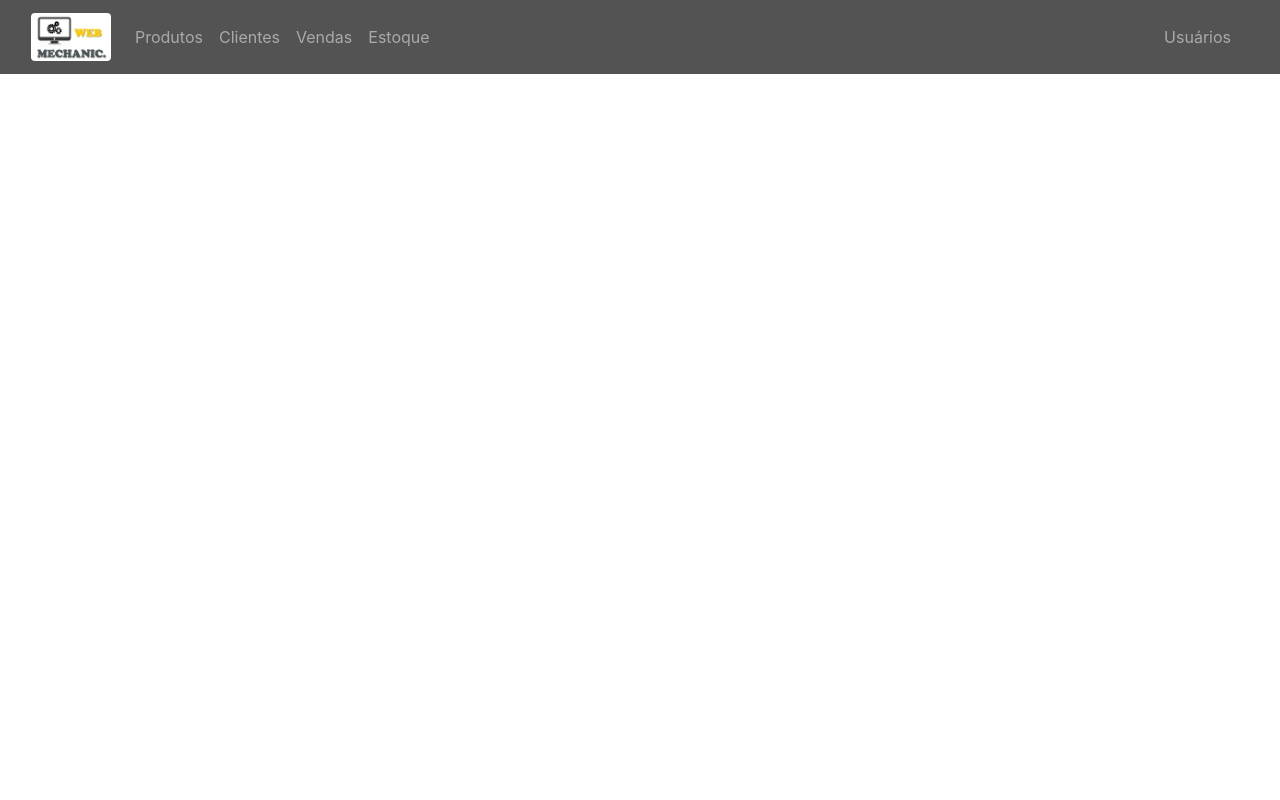
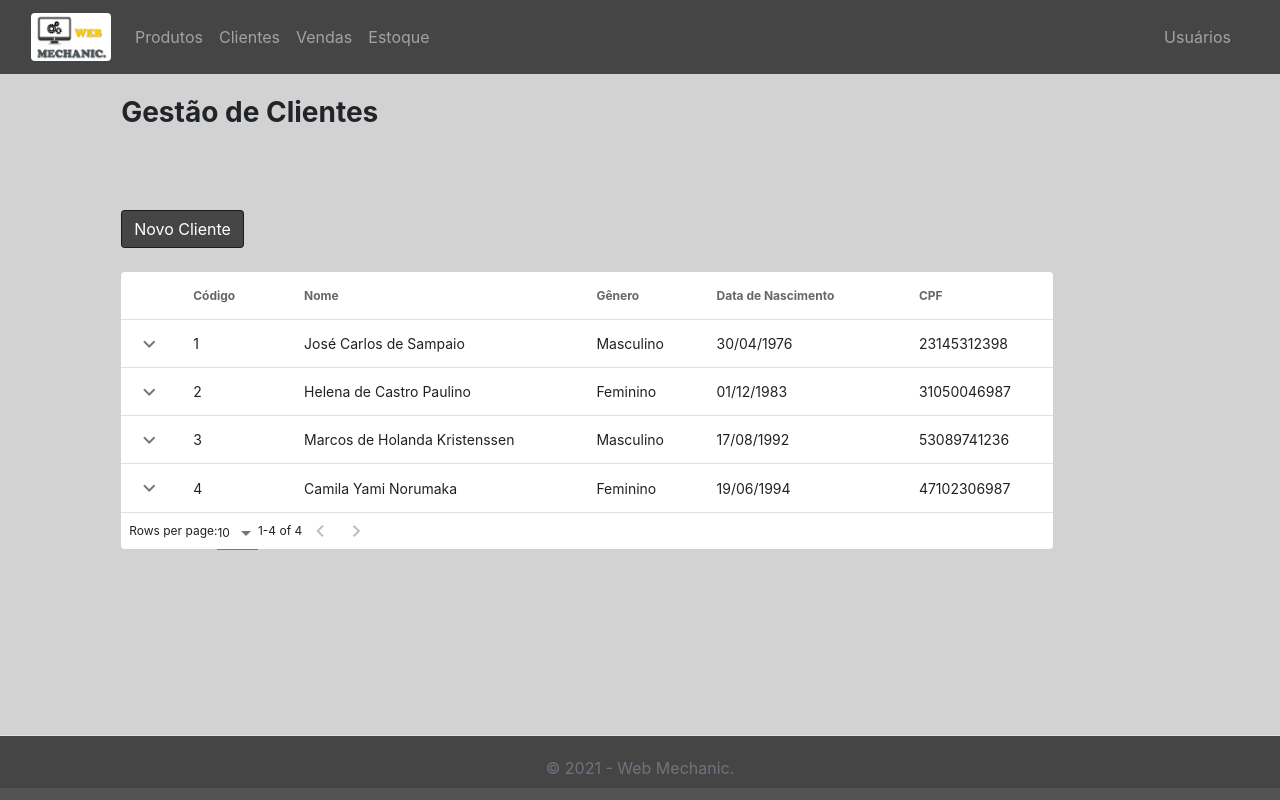
Before and after one commit to AndreDedehkSantos/Web-Mechanic, a Vue app in the folder web_mechanic_app/: page / in a window 1280 px wide. Built offline with nearby package versions, Linux system fonts and the light colour scheme.

Commit message:
Componente Cliente - Front OK

```diff
--- a/web_mechanic_app/public/index.html
+++ b/web_mechanic_app/public/index.html
@@ -1,11 +1,13 @@
 <!DOCTYPE html>
-<html lang="">
+<html lang="en">
   <head>
     <meta charset="utf-8">
     <meta http-equiv="X-UA-Compatible" content="IE=edge">
     <meta name="viewport" content="width=device-width,initial-scale=1.0">
     <link rel="icon" href="<%= BASE_URL %>favicon.ico">
     <title><%= htmlWebpackPlugin.options.title %></title>
+    <link rel="stylesheet" href="https://fonts.googleapis.com/css?family=Roboto:100,300,400,500,700,900">
+    <link rel="stylesheet" href="https://cdn.jsdelivr.net/npm/@mdi/font@latest/css/materialdesignicons.min.css">
   </head>
   <body>
     <noscript>
--- a/web_mechanic_app/src/App.vue
+++ b/web_mechanic_app/src/App.vue
@@ -1,23 +1,41 @@
 <script>
-  import Headerbar from './components/HeaderBar.vue'
+  import Headerbar from "./components/HeaderBar.vue";
+  import Cliente from "./components/Cliente.vue";
 
-  export default {
-  name: 'App',
+export default {
+  name: "App",
   components: {
-    Headerbar
-  }
-}
+    Headerbar,
+    Cliente,
+  },
+};
 </script>
 
 <template>
   <div id="app">
-    <Headerbar/>
+    <Headerbar />
+    <Cliente />
+    <footer class="border-top fixed-bottom text-muted headerBar">
+      <div class="container">
+        <div class="row py-2">
+          <div class="col-12 text-center">
+            &copy; 2021 - Web Mechanic.
+          </div>
+        </div>
+      </div>
+    </footer>
   </div>
 </template>
 
 
 <style>
-  .app-bg{
+  #app {
+    height: 100%;
+    min-height: 788px;
+    margin: 0 auto;
     background-color: rgba(145, 145, 145, 0.411);
   }
+   .headerBar {
+    background-color: rgba(10, 10, 10, 0.699);
+  }
 </style>
--- a/web_mechanic_app/src/components/Cliente.vue
+++ b/web_mechanic_app/src/components/Cliente.vue
@@ -1,26 +1,213 @@
 <script>
-    export default {
-
-    }
+  export default {
+    data() {
+      return {
+        expanded: [],
+        singleExpand: false,
+        clientesHeaders: [
+          { text: "Código", value: "id" },
+          { text: "Nome", value: "nome" },
+          { text: "Gênero", value: "genero" },
+          { text: "Data de Nascimento", value: "dataNasc" },
+          { text: "CPF", value: "cpf" },
+        ],
+        clientes: [
+          {
+            id: 1,
+            nome: "José Carlos de Sampaio",
+            genero: "Masculino",
+            dataNasc: "30/04/1976",
+            cpf: "23145312398",
+            telefone: "11 964123267 (celular)",
+            email: "jcarlossampaio@yahoo.com.br",
+            senha: "admin123",
+            endereco: {
+              logradouro: "Av Ibiras Veles",
+              numero: "42",
+              complemento: null,
+              bairro: "Jardim Amaral",
+              cidade: "Taboão da Serra",
+              estado: "SP",
+              cep: "03213876"
+            }
+          },
+          {
+            id: 2,
+            nome: "Helena de Castro Paulino",
+            genero: "Feminino",
+            dataNasc: "01/12/1983",
+            cpf: "31050046987",
+            telefone: "58 954120369 (celular)",
+            email: "helena.castro83@outlook.com",
+            senha: "helecas76@83",
+            endereco: {
+              logradouro: "Tv João de Paulas",
+              numero: "51",
+              complemento: null,
+              bairro: "Vila Maria",
+              cidade: "Anápolis",
+              estado: "GO",
+              cep: "09651470"
+            }
+          },
+          {
+            id: 3,
+            nome: "Marcos de Holanda Kristenssen",
+            genero: "Masculino",
+            dataNasc: "17/08/1992",
+            cpf: "53089741236",
+            telefone: "21 954123687 (celular)",
+            email: "holanda.k.marcos@gmail.com",
+            senha: "biapaulinho2010-2002",
+            endereco: {
+              logradouro: "Rua Savino Mesquita",
+              numero: "452",
+              complemento: "Bloco: B - Apto: 324",
+              bairro: "Vila Maria",
+              cidade: "Niteroi",
+              estado: "RJ",
+              cep: "25631478"
+            }
+          },
+          {
+            id: 4,
+            nome: "Camila Yami Norumaka",
+            genero: "Feminino",
+            dataNasc: "19/06/1994",
+            cpf: "47102306987",
+            telefone: "31 948752023 (celular)",
+            email: "cahzinha.yami@gmail.com",
+            senha: "yaCahzinha8765@norumaka",
+            endereco: {
+              logradouro: "Av Pimentel",
+              numero: "89",
+              complemento: "Torre: 3 - Apto: 190",
+              bairro: "Vila Maria",
+              cidade: "Joinville",
+              estado: "SC",
+              cep: "47123541"
+            }
+          },
+        ],
+      };
+    },
+  };
 </script>
 
 <template>
-    <div class="container-fluid app-bg">
-        <table calss="table">
-            <thead>
-                <tr>
-                    <th scope="col">Código</th>
-                    <th scope="col">Código</th>
-                    <th scope="col">Código</th>
-                    <th scope="col">Código</th>
-                    <th scope="col">Código</th>
-                    <th scope="col">Código</th>
-                </tr>
-            </thead>
-        </table>
+  <div class="container-fluid">
+    <div class="row" style="margin-top: 10px;">
+      <div class="col-1"></div>
+      <div class="col-9">
+        <h3><b>Gestão de Clientes</b></h3>
+        <br><br>
+      </div>
     </div>
+    <div class="row">
+      <div class="col-1"></div>
+      <div class="col-9">
+        <button class="btn btn-new">Novo Cliente</button>
+      </div>
+    </div>
+    <br>
+    <div class="row" style=" margin-bottom: 20px">
+      <div class="col-1"></div>
+      <div class="col-9">
+        <v-data-table :headers="clientesHeaders" :items="clientes" :single-expand="singleExpand" :expanded.sync="expanded" item-key="id" show-expand class="elevation-1">
+          <template v-slot:expanded-item="{ headers, item }">
+            <td :colspan="headers.length">
+              <div class="row cliente-detalhe" style="margin-top: 5px;">
+                <div class="col-4">
+                  <b>Telefone:</b> {{item.telefone}}
+                </div>
+              </div>
+              <div class="row  cliente-detalhe">
+                <div class="col-4">
+                  <b>E-mail:</b> {{item.email}}
+                </div>
+                <div class="col-4">
+                  <b>Senha: </b> {{item.senha}}
+                </div>
+              </div>
+              <hr>
+              <div class="row  cliente-detalhe">
+                <div class="col-8">
+                  <b>Endereço</b>
+                </div>
+              </div>
+              <div class="row  cliente-detalhe">
+                <div class="col-4">
+                  <b>Logradouro: </b> {{item.endereco.logradouro}}
+                </div>
+                <div class="col-4">
+                  <b>Número: </b> {{item.endereco.numero}}
+                </div>
+              </div>
+              <div v-if="item.endereco.complemento" class="row  cliente-detalhe">
+                <div class="col-8">
+                  <b>Complemento: </b> {{item.endereco.complemento}}
+                </div>
+              </div>
+              <div class="row  cliente-detalhe">
+                <div class="col-4">
+                  <b>Cidade: </b> {{item.endereco.cidade}}
+                </div>
+                <div class="col-4">
+                  <b>UF: </b> {{item.endereco.estado}}
+                </div>
+              </div>
+              <div class="row  cliente-detalhe" style="margin-bottom: 8px;">
+                <div class="col-4">
+                  <b>CEP: </b> {{item.endereco.cep}}
+                </div>
+                 <div class="col-4"></div>
+                <div class="col-2">
+                  <button class="btn btn-edit">Editar Cliente</button>
+                </div>
+                <div class="col-2">
+                  <button class="btn btn-delete">Exluir Cliente</button>
+                </div>
+              </div>
+            </td>
+          </template>
+        </v-data-table>
+      </div>
+    </div>
+  </div>
 </template>
 
 <style scoped>
-
+  .cliente-detalhe{
+    margin-left: 40px
+  }
+  .btn-edit{
+    color: white;
+    background-color: rgba(204, 204, 8, 0.712);
+    border: 1px solid rgba(204, 204, 8, 0.712);
+    height: 33;
+  }
+  .btn-edit:hover{
+    color: rgba(204, 204, 8, 0.712);
+    background-color: white;
+  }
+  .btn-new{
+    color: white;
+    background-color: rgba(10, 10, 10, 0.699);
+    border: 1px solid rgba(10, 10, 10, 0.699);
+    height: 33;
+  }
+  .btn-new:hover{
+    color: rgba(10, 10, 10, 0.699);
+    background-color: white;
+  }
+  .btn-delete{
+    color: white;
+    background-color: rgba(141, 138, 138, 0.699);
+    border: 1px solid rgba(141, 138, 138, 0.699);
+    height: 33;
+  }
+  .btn-delete:hover{
+    color: rgba(141, 138, 138, 0.699);
+    background-color: white;
+  }
 </style>
--- a/web_mechanic_app/src/components/HeaderBar.vue
+++ b/web_mechanic_app/src/components/HeaderBar.vue
@@ -1,7 +1,7 @@
 <script>
   export default {
     name: "HeaderBar",
-    }
+  };
 </script>
 
 <template>
@@ -9,7 +9,12 @@
     <nav class="navbar navbar-expand-lg navbar-dark headerBar">
       <div class="container-fluid">
         <a class="navbar-brand" herf="#">
-                    <img src="../assets/logo.png" width="80px" height="auto" class="logo">
+          <img
+            src="../assets/logo.png"
+            width="80px"
+            height="auto"
+            class="logo"
+          />
         </a>
         <b-button v-b-toggle.collapse-1 class="navbar-toggler">
           <span class="navbar-toggler-icon"></span>
@@ -29,7 +34,7 @@
               <a class="nav-link" href="#">Estoque</a>
             </li>
           </ul>
-                    <ul class="nav navbar-nav navbar-right" style="margin-right: 10px;">
+          <ul class="nav navbar-nav navbar-right" style="margin-right: 10px">
             <li class="nav-item">
               <a class="nav-link" href="#">Usuários</a>
             </li>
@@ -42,16 +47,16 @@
 
 
 <style scoped>
-    .headerBar{
+  .headerBar {
     background-color: rgba(10, 10, 10, 0.699);
   }
-    .headerItems{
+  .headerItems {
     color: white;
   }
-    .logo{
+  .logo {
     border-radius: 4px;
   }
-    .userLink{
+  .userLink {
     align-items: right;
   }
 </style>
--- a/web_mechanic_app/src/main.js
+++ b/web_mechanic_app/src/main.js
@@ -4,6 +4,7 @@ import App from './App.vue'
 
 import 'bootstrap/dist/css/bootstrap.css'
 import 'bootstrap-vue/dist/bootstrap-vue.css'
+import vuetify from './plugins/vuetify'
 
 Vue.use(BootstrapVue)
 Vue.use(IconsPlugin)
@@ -11,5 +12,6 @@ Vue.use(IconsPlugin)
 Vue.config.productionTip = false
 
 new Vue({
-  render: h => h(App),
+  vuetify,
+  render: h => h(App)
 }).$mount('#app')
--- /dev/null
+++ b/web_mechanic_app/src/plugins/vuetify.js
@@ -0,0 +1,7 @@
+import Vue from 'vue';
+import Vuetify from 'vuetify/lib/framework';
+
+Vue.use(Vuetify);
+
+export default new Vuetify({
+});
--- /dev/null
+++ b/web_mechanic_app/vue.config.js
@@ -0,0 +1,5 @@
+module.exports = {
+  transpileDependencies: [
+    'vuetify'
+  ]
+}
```
Also changed, not shown: web_mechanic_app/package.json (+7 -2 lines), web_mechanic_app/src/components/FooterBar.vue (added, +9 -0 lines), 1 other file (tests, documents, lock files or other folders). Lines whose indentation alone changed are shown as unchanged.
